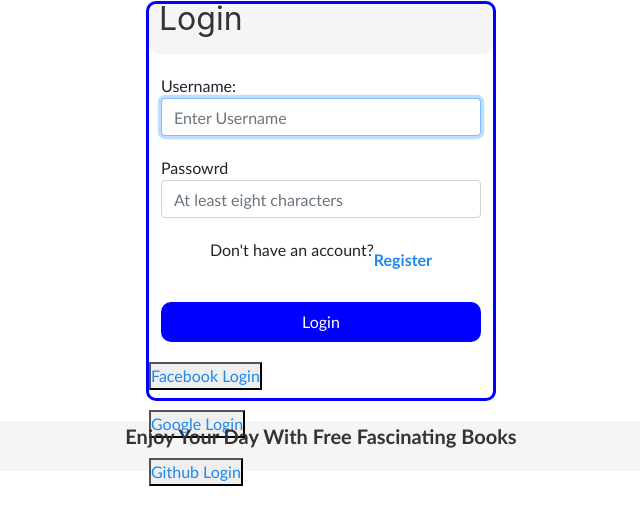
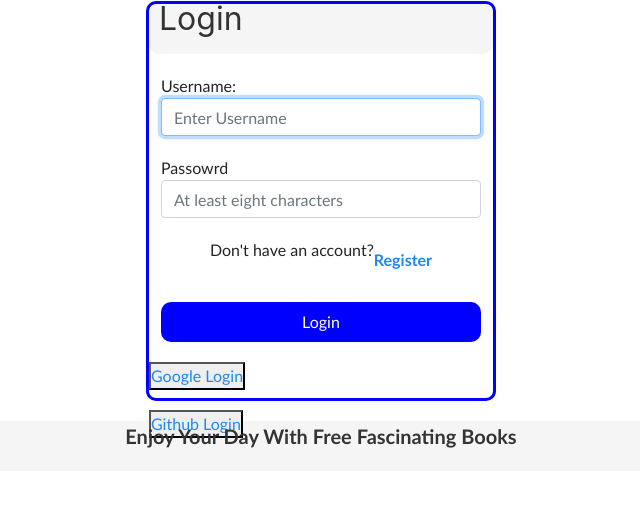
Before and after one commit to reinswordk/Web-Scrapping, a Django app: page /book/login in a window 1280 px wide. Shown: the part 115-640 px from the top of the page, without its empty margins (319-959 px from the left). Run offline with Django 3.2, Linux system fonts and the light colour scheme; data that the repository does not hold is empty; some libraries are stand-ins or nearby versions.

Commit message:
login social 2

```diff
--- a/bookapp/templates/login.html
+++ b/bookapp/templates/login.html
@@ -36,7 +36,7 @@
 
     <button type = 'submit' id = 'submitButton'>Login</button>
   </form>
-  <p><button><a href="{% provider_login_url 'facebook' method='oauth2' %}">Facebook Login</a></button></p>
+
   <p><button><a href="{% provider_login_url 'google' %}">Google Login</a></button></p>
   <p><button><a href="{% provider_login_url 'github' %}">Github Login</a></button></p>
 </div>
```
Also changed, not shown: db.sqlite3.
